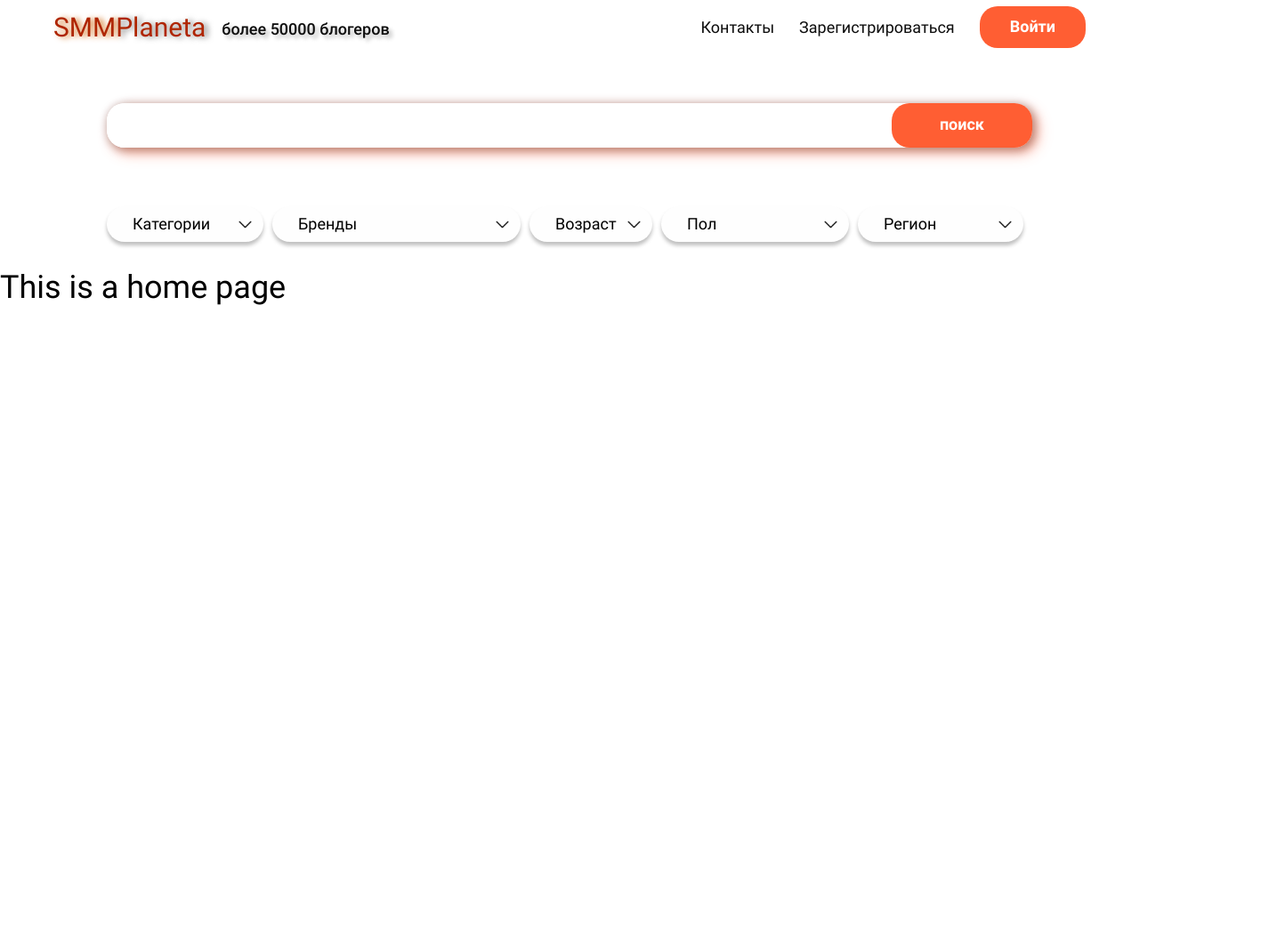
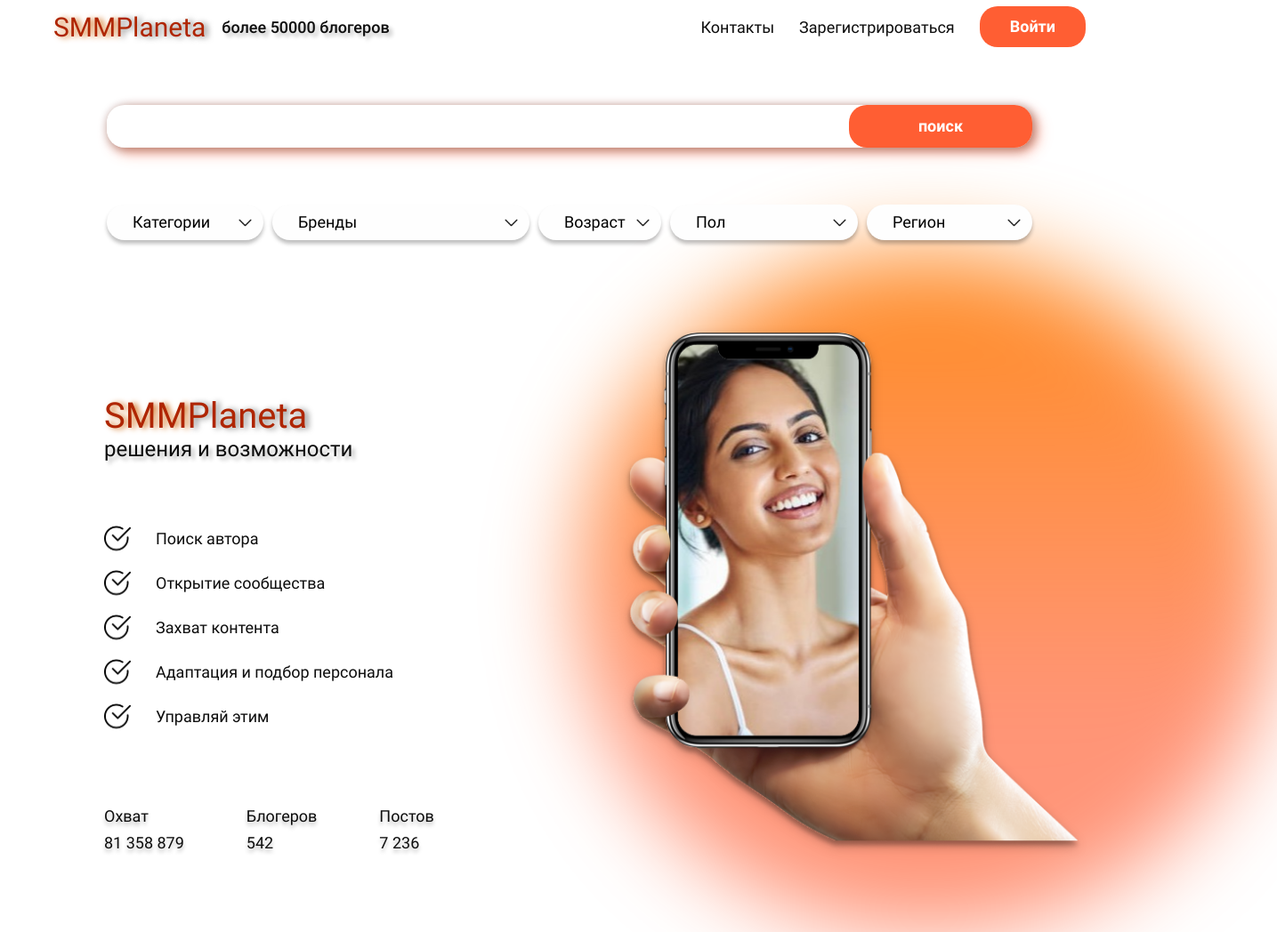
Before and after one commit to Crashmet/smm-app, a Vue app: page /#/ in a window 1280 px wide. Shown: the whole page at 89% size, 1435 px wide, since content can reach past the window. Before the commit the page ends 800 px from the top, so only its background shows below. Built offline with nearby package versions, Linux system fonts and the light colour scheme.

Commit message:
add home page and pixel perfect refactoring

```diff
--- a/src/components/Header.vue
+++ b/src/components/Header.vue
@@ -3,12 +3,13 @@
     <div class="container header__container">
       <div class="header__row">
         <div class="header__row_left">
-          <router-link class="header-left___logo" to="/">
-            <span class="header-left___logo_left">SMM</span>
-            <span class="header-left___logo_right">Planeta</span></router-link
+          <router-link class="header-left__logo" to="/">
+            <h2 class="header-left-logo__title_left">SMM</h2>
+            <h2 class="header-left-logo__title_right">Planeta</h2></router-link
           >
           <p class="header-left__desc">более 50000 блогеров</p>
         </div>
+
         <div class="header__row_right">
           <ul class="header-right__list_left">
             <li class="header-right__item">
@@ -22,6 +23,7 @@
               >
             </li>
           </ul>
+
           <button class="header-right__button_left">
             <span class="header-right-button__text">Войти</span>
           </button>
@@ -38,80 +40,115 @@ export default {
 </script>
 
 <style scoped>
+/*
+* Prefixed by https://autoprefixer.github.io
+* PostCSS: v8.4.14,
+* Autoprefixer: v10.4.7
+* Browsers: last 4 version
+*/
+
 .header__row {
+  display: -webkit-box;
+  display: -ms-flexbox;
   display: flex;
+  -webkit-box-pack: justify;
+  -ms-flex-pack: justify;
   justify-content: space-between;
+  -webkit-box-align: center;
+  -ms-flex-align: center;
   align-items: center;
   min-height: 60px;
 }
 
 .header__row_left {
+  display: -webkit-box;
+  display: -ms-flexbox;
   display: flex;
+  -webkit-box-align: center;
+  -ms-flex-align: center;
   align-items: center;
 }
 
-.header-left___logo {
+.header-left__logo {
+  display: -webkit-box;
+  display: -ms-flexbox;
   display: flex;
+  -webkit-box-align: center;
+  -ms-flex-align: center;
   align-items: center;
   margin-right: 1rem;
 }
 
-.header-left___logo_left {
+.header-left-logo__title_left {
   font-size: 1.6667rem;
   line-height: 1.9444rem;
   color: #af2500;
   text-shadow: 4px 1px 6px #d3792b;
 }
 
-.header-left___logo_right {
+.header-left-logo__title_right {
   font-size: 1.6667rem;
   line-height: 1.9444rem;
   color: #af2500;
   text-shadow: 4px 1px 6px rgba(13, 13, 13, 0.5);
 }
 
-.header-left___logo:hover > .header-left___logo_right,
-.header-left___logo:active > .header-left___logo_right {
+.header-left__logo:hover > .header-left-logo__title_right,
+.header-left__logo:active > .header-left-logo__title_right {
   text-shadow: 4px 1px 6px #d3792b;
+  -webkit-transition: text-shadow 0.2s ease-in;
+  -o-transition: text-shadow 0.2s ease-in;
   transition: text-shadow 0.2s ease-in;
 }
 
 .header-left__desc {
-  padding-top: 0.2778rem;
+  padding-top: 0.1111rem;
   font-weight: 500;
   font-size: 1rem;
-  line-height: 1.1667rem;
   color: #0d0d0d;
   text-shadow: 4px 4px 4px rgba(0, 0, 0, 0.25);
 }
 
 .header__row_right {
+  display: -webkit-box;
+  display: -ms-flexbox;
   display: flex;
+  -webkit-box-align: center;
+  -ms-flex-align: center;
   align-items: center;
 }
 
 .header-right__list_left {
+  display: -webkit-box;
+  display: -ms-flexbox;
   display: flex;
+  -webkit-box-align: center;
+  -ms-flex-align: center;
   align-items: center;
 }
 
 .header-right__item {
+  display: -webkit-box;
+  display: -ms-flexbox;
   display: flex;
+  -webkit-box-align: center;
+  -ms-flex-align: center;
   align-items: center;
   margin-right: 1.5556rem;
 }
 
 .header-right__link {
   font-size: 1rem;
-  line-height: 1.1667rem;
   color: #0d0d0d;
 }
 
 .header-right__button_left {
-  padding: 0.5556rem 1.8889rem;
+  padding: 0.5rem 1.8889rem;
   text-align: center;
   border-radius: 20px;
   background: rgba(255, 54, 0, 0.8);
+  -webkit-transition: background 0.2s ease-in;
+  -o-transition: background 0.2s ease-in;
   transition: background 0.2s ease-in;
 }
 
@@ -123,13 +160,17 @@ export default {
 .header-right-button__text {
   font-weight: 700;
   font-size: 1rem;
-  line-height: 1.1667rem;
   color: #ffffff;
 }
 
 @media (max-width: 960px) {
   .header__row_left {
+    -webkit-box-orient: vertical;
+    -webkit-box-direction: normal;
+    -ms-flex-direction: column;
     flex-direction: column;
+    -webkit-box-align: start;
+    -ms-flex-align: start;
     align-items: start;
   }
 }
@@ -141,7 +182,7 @@ export default {
 }
 
 @media (max-width: 320px) {
-  .header-left___logo {
+  .header-left__logo {
     margin-right: 0;
   }
 
@@ -151,7 +192,6 @@ export default {
 
   .header-right-button__text {
     font-size: 14px;
-    line-height: 16px;
   }
 }
 </style>
--- /dev/null
+++ b/src/components/section/Home.vue
@@ -0,0 +1,175 @@
+<template>
+  <section class="home">
+    <div class="home__container container">
+      <div class="home__logo">
+        <div class="home-logo__title">
+          <h1 class="home-logo__title_left">SMM</h1>
+          <h1 class="home-logo__title_right">Planeta</h1>
+        </div>
+        <h3 class="home-logo__desc">решения и возможности</h3>
+      </div>
+
+      <ul class="home-check__list">
+        <li class="home-check__item">Поиск автора</li>
+        <li class="home-check__item">Открытие сообщества</li>
+        <li class="home-check__item">Захват контента</li>
+        <li class="home-check__item">Адаптация и подбор персонала</li>
+        <li class="home-check__item">Управляй этим</li>
+      </ul>
+
+      <ul class="home-statistics__list">
+        <li class="home-statistics__item">
+          <p class="statistics-item__top">Охват</p>
+          <p class="statistics-item__bottom">81 358 879</p>
+        </li>
+        <li class="home-statistics__item">
+          <p class="statistics-item__top">Блогеров</p>
+          <p class="statistics-item__bottom">542</p>
+        </li>
+        <li class="home-statistics__item">
+          <p class="statistics-item__top">Постов</p>
+          <p class="statistics-item__bottom">7 236</p>
+        </li>
+      </ul>
+    </div>
+  </section>
+</template>
+
+<script>
+export default {
+  name: 'Home',
+};
+</script>
+
+<style scoped>
+.home {
+  margin-top: 8.3333rem;
+}
+
+.home__container {
+  position: relative;
+  padding: 0 4.2778rem;
+}
+
+.home__container::before {
+  content: '';
+  position: absolute;
+  z-index: -10;
+  width: 43.5556rem;
+  height: 42.5rem;
+  right: -10.8333rem;
+  bottom: -90px;
+  border-radius: 50%;
+  background: linear-gradient(
+    180deg,
+    rgba(255, 118, 0, 0.83) 5.73%,
+    rgba(255, 54, 0, 0.53) 69.27%
+  );
+  filter: blur(50px);
+}
+
+.home__container::after {
+  content: '';
+  position: absolute;
+  z-index: -9;
+  width: 28.6111rem;
+  height: 32.5rem;
+  right: 1.2778rem;
+  bottom: 0;
+  background: url('@/assets/image/hand-mobile.png') 0 0 / contain no-repeat;
+  filter: drop-shadow(0px 5px 6px rgba(0, 0, 0, 0.25));
+}
+
+.home__logo {
+  margin-bottom: 4rem;
+  cursor: default;
+}
+
+.home-logo__title {
+  display: -webkit-box;
+  display: -ms-flexbox;
+  display: flex;
+  -webkit-box-align: center;
+  -ms-flex-align: center;
+  align-items: center;
+}
+
+.home-logo__title_left {
+  font-weight: 400;
+  font-size: 2.2222rem;
+  line-height: 2.6111rem;
+  color: #af2500;
+  text-shadow: 4px 1px 6px #d3792b;
+}
+
+.home-logo__title_right {
+  font-weight: 400;
+  font-size: 2.2222rem;
+  line-height: 2.6111rem;
+  color: #af2500;
+  text-shadow: 4px 1px 6px rgba(13, 13, 13, 0.5);
+}
+
+.home-logo__title:hover > .home-logo__title_right,
+.home-logo__title:active > .home-logo__title_right {
+  text-shadow: 4px 1px 6px #d3792b;
+  -webkit-transition: text-shadow 0.2s ease-in;
+  -o-transition: text-shadow 0.2s ease-in;
+  transition: text-shadow 0.2s ease-in;
+}
+
+.home-logo__desc {
+  font-weight: 400;
+  font-size: 1.3333rem;
+  line-height: 1.5556rem;
+  color: #0d0d0d;
+  text-shadow: 4px 4px 4px rgba(0, 0, 0, 0.25);
+}
+
+.home-check__list {
+  margin-bottom: 4.7778rem;
+}
+
+.home-check__item {
+  position: relative;
+  padding-left: 58px;
+  height: 1.6667rem;
+  font-size: 1rem;
+  line-height: 1.6667rem;
+  color: #0d0d0d;
+}
+
+.home-check__item:not(:last-child) {
+  margin-bottom: 1.1111rem;
+}
+
+.home-check__item::before {
+  content: '';
+  position: absolute;
+  left: 0;
+  top: 0;
+  width: 1.6667rem;
+  height: 1.6667rem;
+  background: url('@/assets/image/checkmark.svg') 0 0 / contain no-repeat;
+}
+
+.home-statistics__list {
+  display: flex;
+  align-items: center;
+}
+
+.home-statistics__item {
+  font-size: 1rem;
+  line-height: 1.1667rem;
+  color: #0d0d0d;
+  text-shadow: 0px 4px 4px rgba(0, 0, 0, 0.25);
+}
+
+.home-statistics__item:not(:last-child) {
+  margin-right: 3.8889rem;
+}
+
+.statistics-item__top {
+  margin-bottom: 0.5rem;
+}
+</style>
--- a/src/components/section/Search.vue
+++ b/src/components/section/Search.vue
@@ -7,6 +7,7 @@
           <span class="search-line-btn__text">поиск</span>
         </button>
       </div>
+
       <nav class="search__nav">
         <ul class="search-nav__list">
           <li
@@ -67,8 +68,15 @@ export default {
 </script>
 
 <style scoped>
+/*
+* Prefixed by https://autoprefixer.github.io
+* PostCSS: v8.4.14,
+* Autoprefixer: v10.4.7
+* Browsers: last 4 version
+*/
+
 .search {
-  margin-top: 3.1111rem;
+  margin-top: 3.2222rem;
 }
 
 .search__container {
@@ -76,19 +84,25 @@ export default {
 }
 
 .search__line {
+  display: -webkit-box;
+  display: -ms-flexbox;
   display: flex;
+  -webkit-box-align: center;
+  -ms-flex-align: center;
   align-items: center;
-  margin-bottom: 3.6667rem;
+  margin-bottom: 3.5556rem;
   border-radius: 20px;
   background: #ffffff;
+  -webkit-filter: drop-shadow(5px 5px 7px rgba(255, 54, 0, 0.43));
   filter: drop-shadow(5px 5px 7px rgba(255, 54, 0, 0.43));
+  -webkit-box-shadow: 2px 2px 10px 2px rgba(0, 0, 0, 0.25);
   box-shadow: 2px 2px 10px 2px rgba(0, 0, 0, 0.25);
 }
 
 .search-line__input {
   padding-left: 20px;
   width: 100%;
-  height: 2.7778rem;
+  height: 2.5556rem;
   border: none;
   border-radius: 20px;
   background: #ffffff;
@@ -97,9 +111,11 @@ export default {
 .search-line__btn {
   right: 0;
   bottom: 0;
-  padding: 0.6111rem 3rem 0.6667rem;
+  padding: 0.5556rem 4.3333rem 0.5556rem;
   background: rgba(255, 54, 0, 0.8);
   border-radius: 20px;
+  -webkit-transition: background 0.2s ease-in;
+  -o-transition: background 0.2s ease-in;
   transition: background 0.2s ease-in;
 }
 
@@ -111,30 +127,46 @@ export default {
 .search-line-btn__text {
   font-weight: 700;
   font-size: 1rem;
-  line-height: 1.1667rem;
   text-align: center;
   color: #ffffff;
 }
 
 .search-nav__list {
+  display: -webkit-box;
+  display: -ms-flexbox;
   display: flex;
+  -webkit-box-align: center;
+  -ms-flex-align: center;
   align-items: center;
+  -webkit-box-pack: justify;
+  -ms-flex-pack: justify;
   justify-content: space-between;
+  -ms-flex-wrap: wrap;
   flex-wrap: wrap;
 }
 
 .search-nav__item {
   position: relative;
+  display: -webkit-box;
+  display: -ms-flexbox;
   display: flex;
+  -webkit-box-align: center;
+  -ms-flex-align: center;
   align-items: center;
+  -webkit-box-flex: 1;
+  -ms-flex: 1 1 auto;
   flex: 1 1 auto;
   margin-bottom: 24px;
-  margin-right: 10px;
   height: 2.2222rem;
   background: #fefefe;
+  -webkit-box-shadow: 0px 4px 4px rgba(0, 0, 0, 0.25);
   box-shadow: 0px 4px 4px rgba(0, 0, 0, 0.25);
   border-radius: 20px;
   cursor: pointer;
+}
+
+.search-nav__item:not(:last-child) {
+  margin-right: 10px;
 }
 
 .search-nav__item::after {
@@ -149,8 +181,14 @@ export default {
 
 .search-nav__item_active::after {
   top: 0.5556rem;
+  -webkit-transform: rotate(-180deg);
+  -ms-transform: rotate(-180deg);
   transform: rotate(-180deg);
+  -webkit-transition: -webkit-transform 0.3s easy;
+  transition: -webkit-transform 0.3s easy;
+  -o-transition: transform 0.3s easy;
   transition: transform 0.3s easy;
+  transition: transform 0.3s easy, -webkit-transform 0.3s easy;
 }
 
 .search-nav__item_1 {
@@ -208,7 +246,6 @@ export default {
 
   .search-line-btn__text {
     font-size: 14px;
-    line-height: 16px;
   }
 }
 </style>
--- a/src/views/HomeView.vue
+++ b/src/views/HomeView.vue
@@ -2,19 +2,21 @@
   <div class="home">
     <Header />
     <Search />
-    <h1>This is a home page</h1>
+    <Home />
   </div>
 </template>
 
 <script>
-import Header from '../components/Header.vue';
+import Header from '@/components/Header.vue';
 import Search from '@/components/section/Search.vue';
+import Home from '@/components/section/Home.vue';
 
 export default {
   name: 'HomeView',
   components: {
     Header,
     Search,
+    Home,
   },
 };
 </script>
```
Also changed, not shown: src/assets/image/checkmark.svg (added), src/assets/image/hand-mobile.png (added).
